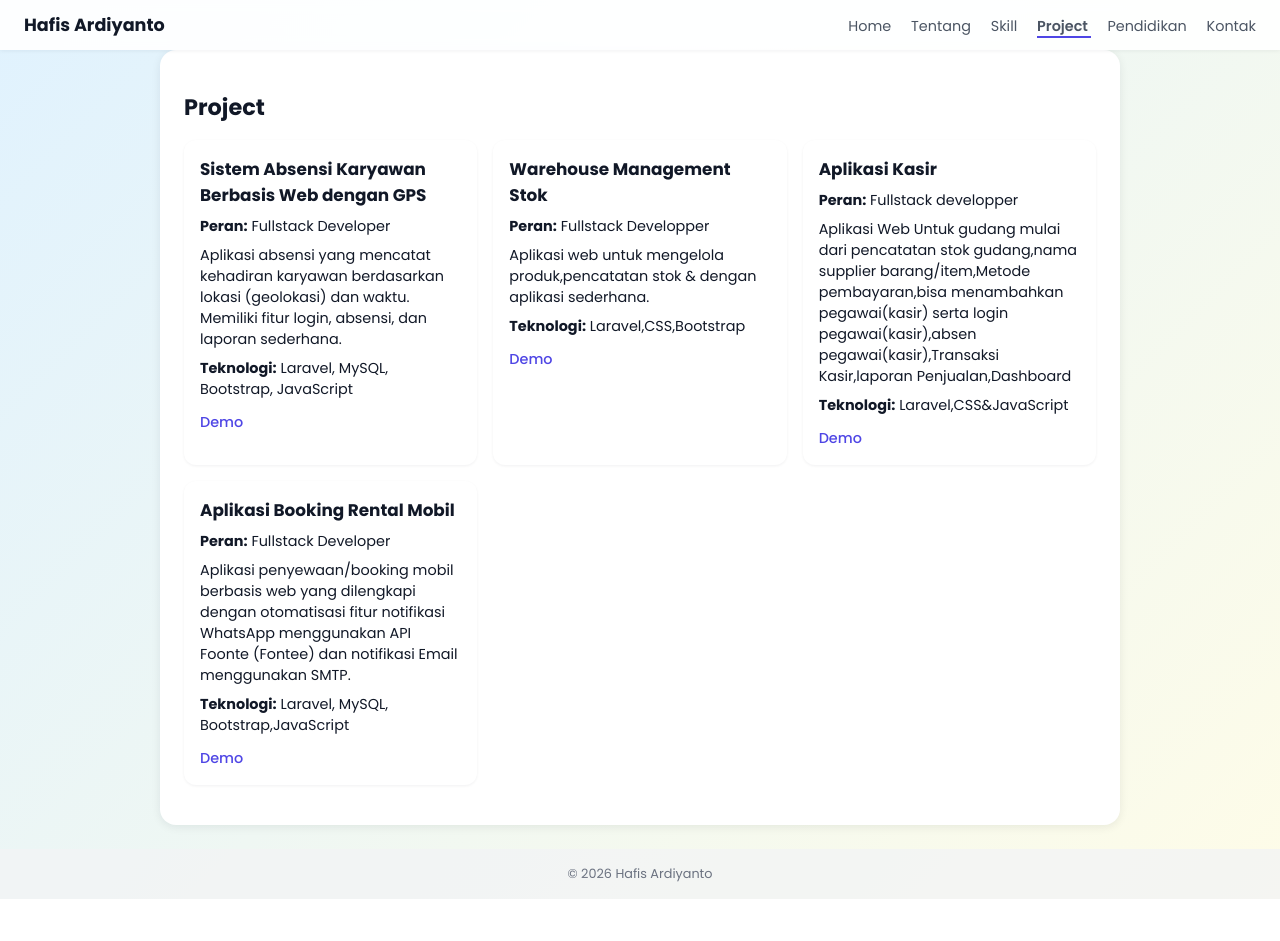
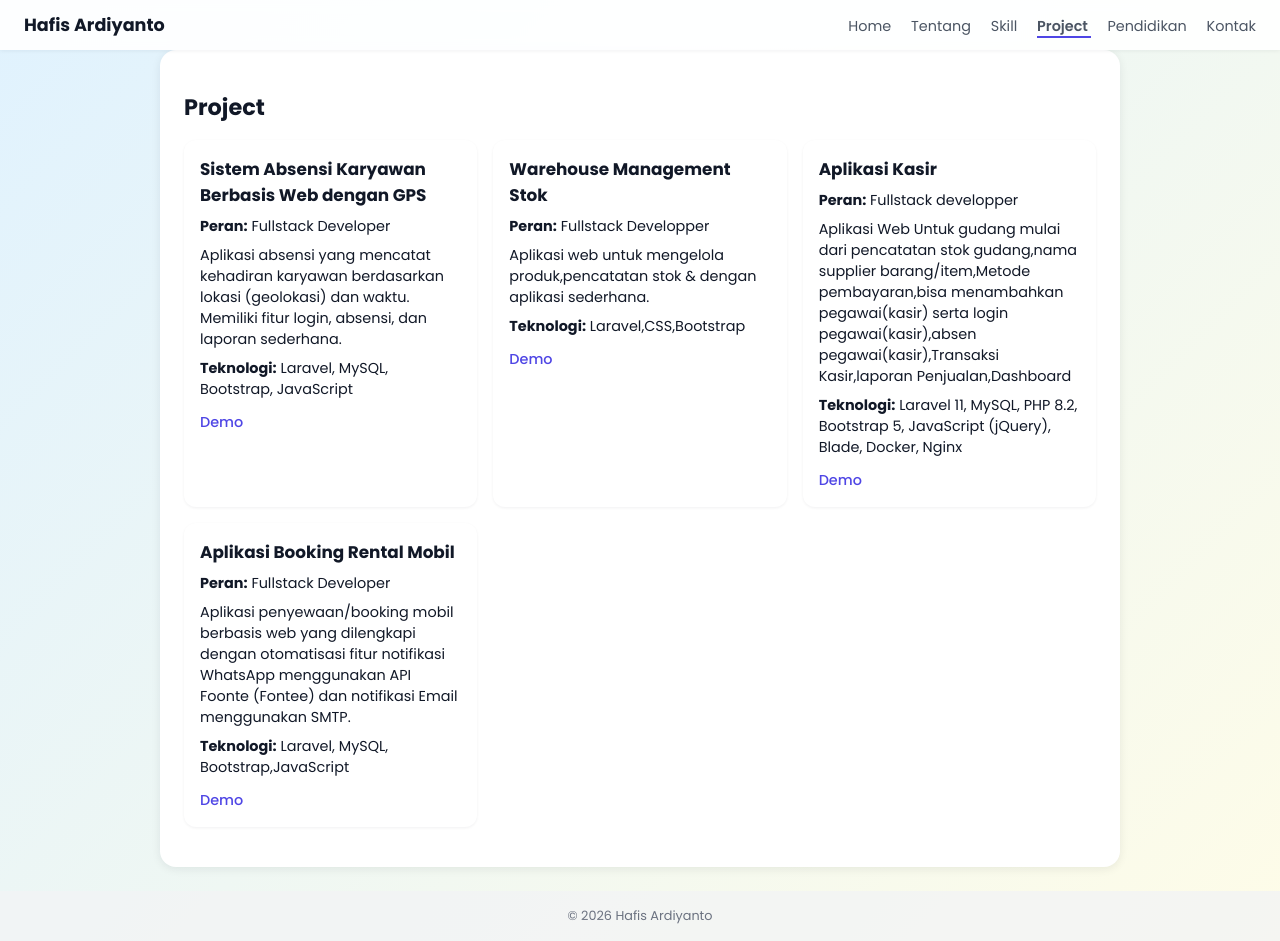
Before and after one commit to hafisardiyanto/my-portfolio, a Vue app: page /home in a window 1280 px wide. Both pictures are taken after a click on the button "Lihat Project Saya". Before the commit the page ends 899 px from the top, so only its background shows below. Built offline with nearby package versions, Linux system fonts and the light colour scheme.

Commit message:
fix ganti teknologi

```diff
--- a/src/components/Projects.vue
+++ b/src/components/Projects.vue
@@ -38,7 +38,7 @@ const projects = [
     title: "Aplikasi Kasir",
     role: "Fullstack developper",
     description: "Aplikasi Web Untuk gudang mulai dari pencatatan stok gudang,nama supplier barang/item,Metode pembayaran,bisa menambahkan pegawai(kasir) serta login pegawai(kasir),absen pegawai(kasir),Transaksi Kasir,laporan Penjualan,Dashboard" ,
-    tech: "Laravel,CSS&JavaScript",
+    tech: "Laravel 11, MySQL, PHP 8.2, Bootstrap 5, JavaScript (jQuery), Blade, Docker, Nginx",
     links: { demo: "http://43.133.157.230:8080/login" }
    },
    {
```
